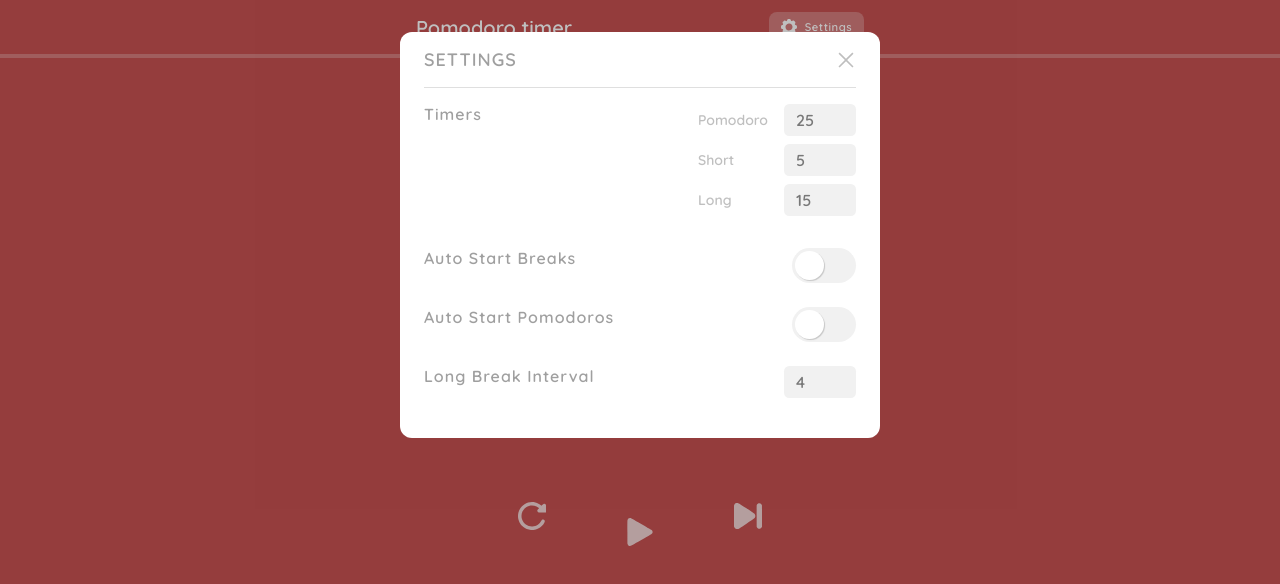
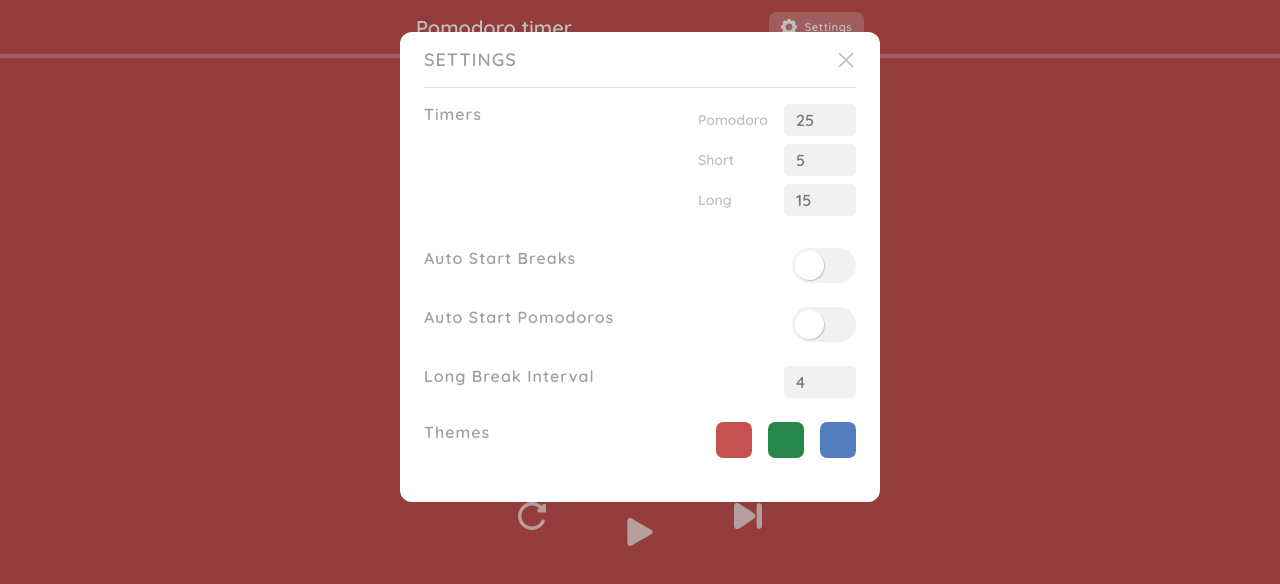
Before and after one commit to MacJ13/pomodoro-timer, a React (Vite) app: page / in a window 1280 px wide. Both pictures are taken after a click on the button "Settings". Shown: the top 584 px of the page. Built offline with nearby package versions, Linux system fonts and the light colour scheme; a web font is replaced by a local one.

Commit message:
Open Theme element in Settings

```diff
--- a/src/features/settings/index.tsx
+++ b/src/features/settings/index.tsx
@@ -1,39 +1,64 @@
 import styled from "styled-components";
 import CloseSvg from "../../assets/icons/close.svg?react";
 import { useDispatch, useSelector } from "react-redux";
-import { selectOpen, toggleSettings } from "../../redux/settingsSlice";
+import {
+  selectOpen,
+  selectTheme,
+  toggleSettings,
+  toggleTheme,
+} from "../../redux/settingsSlice";
 import ChangeDuration from "./ChangeDuration";
 import ChangeAutoStart from "./ChangeAutoStart";
 import ChangeInterval from "./ChangeInterval";
+import SettingsTheme from "./SettingsTheme";
+import ChangeThemes from "./ChangeThemes";
+import SettingsHeading from "./SettingsHeading";
 
 const Settings = () => {
-  const isOpen = useSelector(selectOpen);
+  const openSettings = useSelector(selectOpen);
+  const openTheme = useSelector(selectTheme);
+
   const dispatch = useDispatch();
 
   const closeSettings = () => {
+    if (openTheme) {
+      dispatch(toggleTheme());
+    } else if (openSettings) {
       dispatch(toggleSettings());
+    }
   };
 
   const stopPropagation = (e: React.MouseEvent<HTMLDivElement>) => {
     e.stopPropagation();
   };
 
-  if (!isOpen) return null;
+  if (!openSettings && !openTheme) return null;
 
-  return (
-    <Modal onClick={closeSettings}>
-      <Content onClick={stopPropagation}>
-        <SettingsBar>
-          <Title>Settings</Title>
+  const content = openTheme ? (
+    <>
+      <SettingsHeading title="Themes" />
+      <ChangeThemes />
+    </>
+  ) : (
+    <>
+      <SettingsHeading title="Settings">
         <CloseButton onClick={closeSettings}>
           <CloseSvg />
         </CloseButton>
-        </SettingsBar>
+      </SettingsHeading>
       <ChangeDuration />
       <ChangeAutoStart />
       <ChangeInterval />
-      </Content>
+      <SettingsTheme />
+    </>
+  );
+
+  return (
+    <>
+      <Modal onClick={closeSettings}>
+        <Content onClick={stopPropagation}>{content}</Content>
       </Modal>
+    </>
   );
 };
 
@@ -53,24 +78,6 @@
   }
 `;
 
-const Title = styled.h2`
-  color: rgba(0, 0, 0, 0.375);
-  font-size: 1.125rem;
-  font-weight: 600;
-  letter-spacing: 1px;
-  text-transform: uppercase;
-`;
-
-const SettingsBar = styled.div`
-  align-items: center;
-  display: flex;
-  gap: 2rem;
-  justify-content: space-between;
-  padding-bottom: 1rem;
-  border-bottom: 1px solid rgba(0, 0, 0, 0.125);
-  margin-bottom: 1rem;
-`;
-
 const Modal = styled.div`
   position: fixed;
   top: 0;
@@ -78,7 +85,7 @@
   width: 100%;
   height: 100%;
   background-color: rgba(0, 0, 0, 0.25);
-
+  overflow-y: scroll;
   z-index: 5;
 `;
 
```
Lines whose indentation alone changed are shown as unchanged.
